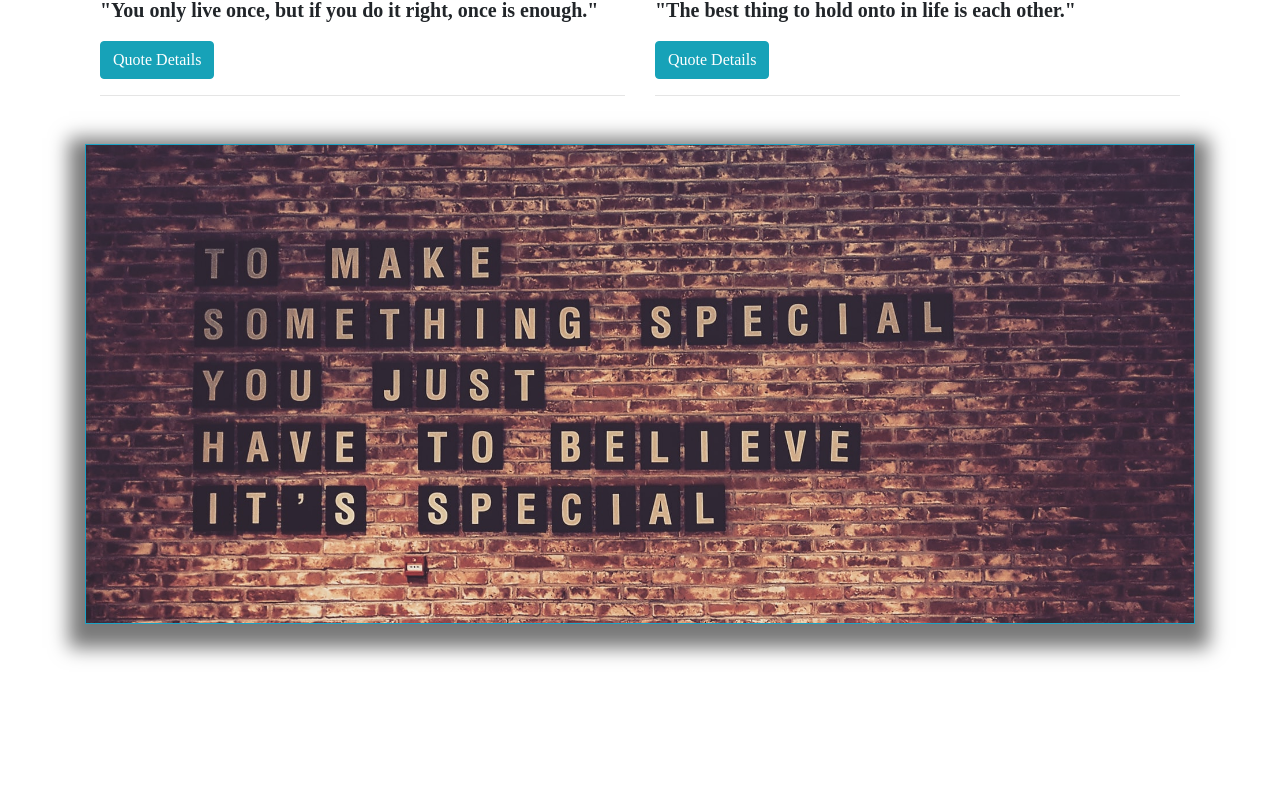
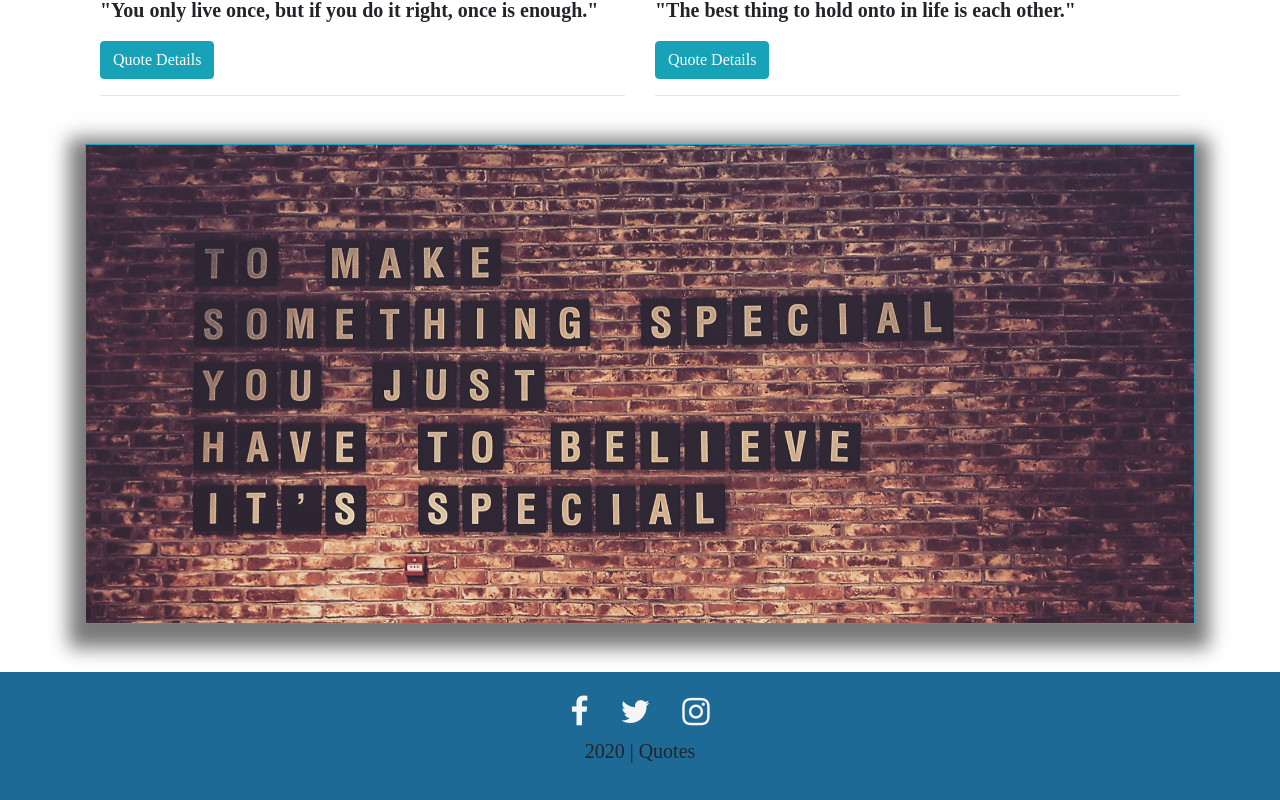
Before and after one commit to DerrickOdhiambo/Quotes-IP1, an Angular app: page / in a window 1280 px wide. Shown: the part 1647-2447 px from the top of the page. Before the commit the page ends 2319 px from the top, so only its background shows below. Built offline with nearby package versions, Linux system fonts and the light colour scheme; a web font is replaced by a local one.

Commit message:
add a footer with socual links and footer bottom

```diff
--- a/src/app/app.component.html
+++ b/src/app/app.component.html
@@ -2,3 +2,4 @@
 <div class="container">
   <app-quote></app-quote>
 </div>
+<app-footer></app-footer>
--- a/src/app/app.module.ts
+++ b/src/app/app.module.ts
@@ -12,6 +12,7 @@ import { HighlightQuoteDirective } from './highlight-quote.directive';
 import { TimeCountPipe } from './time-count.pipe';
 import { LifequoteDetailsComponent } from './lifequote-details/lifequote-details.component';
 import { LovequoteDetailsComponent } from './lovequote-details/lovequote-details.component';
+import { FooterComponent } from './footer/footer.component';
 
 @NgModule({
   declarations: [
@@ -24,6 +25,7 @@ import { LovequoteDetailsComponent } from './lovequote-details/lovequote-details
     TimeCountPipe,
     LifequoteDetailsComponent,
     LovequoteDetailsComponent,
+    FooterComponent,
   ],
   imports: [BrowserModule, AppRoutingModule, FormsModule],
   providers: [],
--- /dev/null
+++ b/src/app/footer/footer.component.css
@@ -0,0 +1,10 @@
+#footer-bottom {
+  background-color: #1d6a96;
+  height: 18vh;
+}
+span {
+  margin: 1rem;
+  color: whitesmoke;
+  font-size: 2rem;
+  font-weight: 700;
+}
--- /dev/null
+++ b/src/app/footer/footer.component.html
@@ -0,0 +1,6 @@
+<div class="container-fluid text-center pt-3" id="footer-bottom">
+  <span><i class="fa fa-facebook" aria-hidden="true"></i></span>
+  <span><i class="fa fa-twitter" aria-hidden="true"></i></span>
+  <span><i class="fa fa-instagram" aria-hidden="true"></i></span>
+  <p>2020 | Quotes</p>
+</div>
--- /dev/null
+++ b/src/app/footer/footer.component.ts
@@ -0,0 +1,15 @@
+import { Component, OnInit } from '@angular/core';
+
+@Component({
+  selector: 'app-footer',
+  templateUrl: './footer.component.html',
+  styleUrls: ['./footer.component.css']
+})
+export class FooterComponent implements OnInit {
+
+  constructor() { }
+
+  ngOnInit(): void {
+  }
+
+}
```
Also changed, not shown: 1 other file (tests, documents, lock files or other folders).
